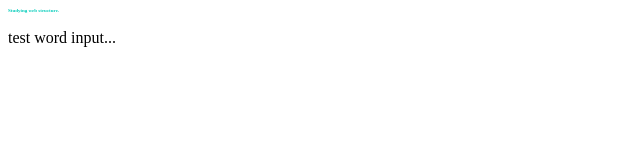
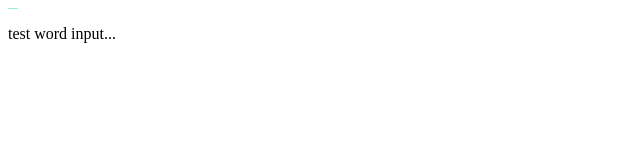
Before and after one commit to yui-teco/yuiteco.github.io, a plain HTML site: page index.html in a window 1280 px wide. Shown: the full height of the page, 0-640 px from the left. Drawn offline with Linux system fonts and the light colour scheme.

Commit message:
Update stylesheet.css

```diff
--- a/stylesheet.css
+++ b/stylesheet.css
@@ -1,4 +1,4 @@
 .title {
     color: #02ccba;
-    font-size: 5px;
+    font-size: 1px;
   }
```
